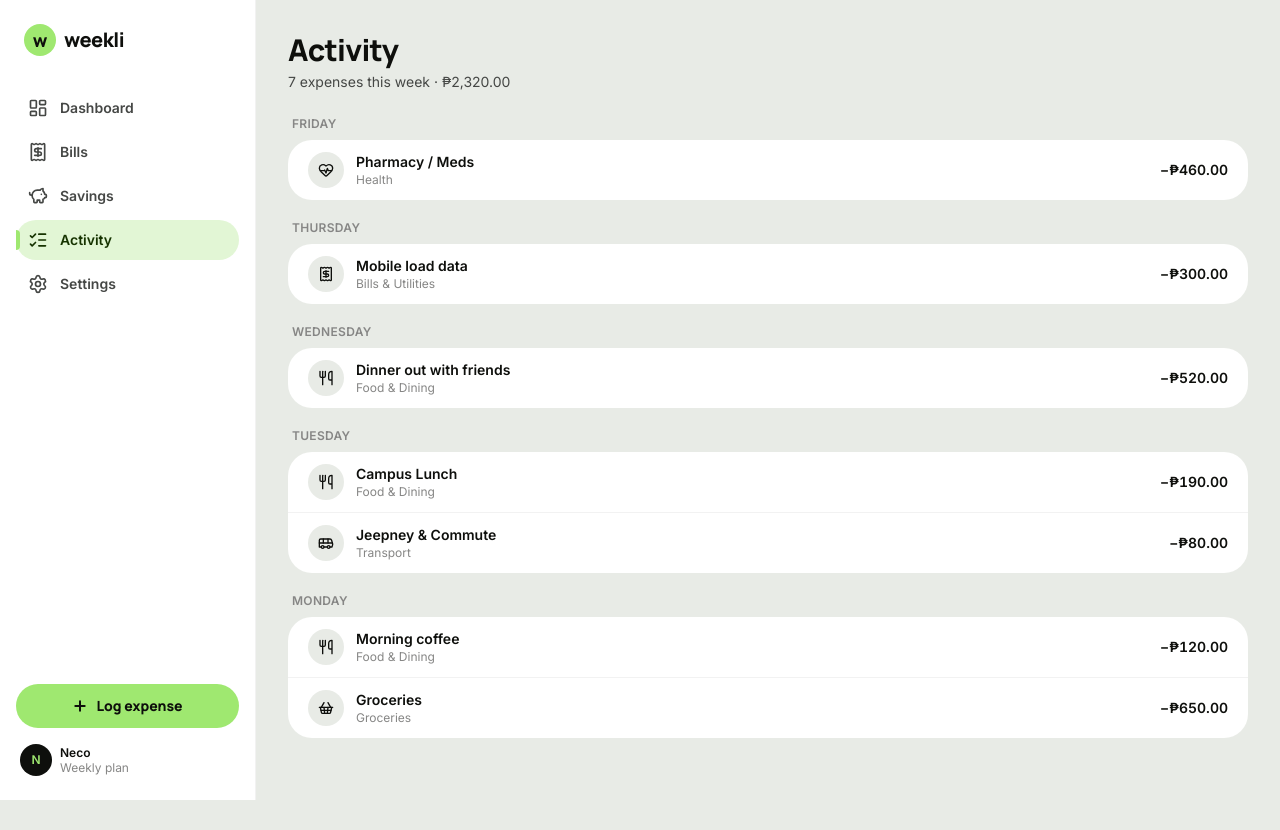
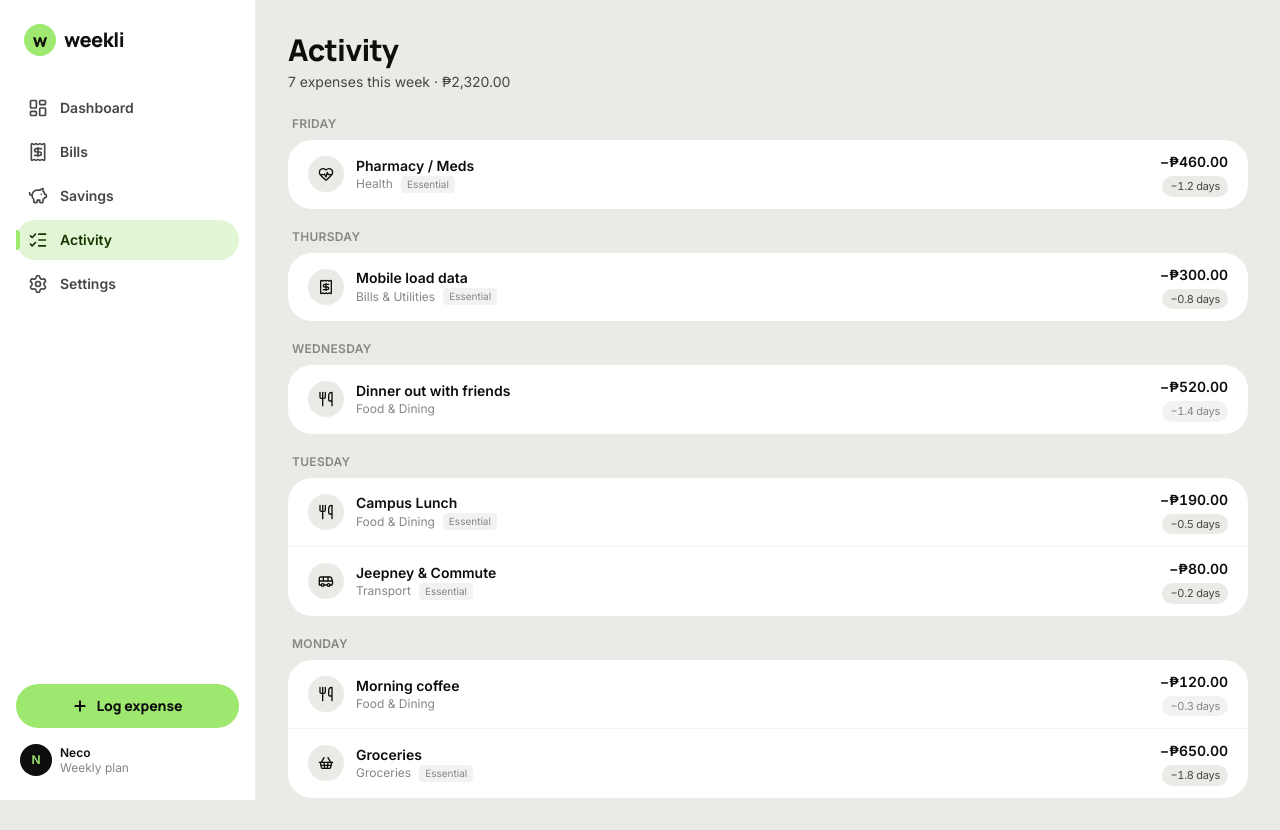
Before and after one commit to Necookie/neco_weekli, a Next.js app in the folder apps/web/: page /activity in a window 1280 px wide. Before the commit the page ends 800 px from the top, so only its background shows below. Built offline with nearby package versions, Linux system fonts and the light colour scheme.

Commit message:
feat(web): add dynamic time-impact tags and badge styling to activity items

```diff
--- a/apps/web/src/app/activity/activity-view.tsx
+++ b/apps/web/src/app/activity/activity-view.tsx
@@ -3,6 +3,7 @@
 import { DAY_LABEL_FULL } from "@neco/core";
 import { CategoryIcon } from "@/components/dashboard/category-icon";
 import { PageHeading } from "@/components/page-heading";
+import { TimeImpactBadge } from "@/components/ui";
 import { type Dashboard } from "@/lib/dashboard";
 import { useAppStore } from "@/lib/store";
 
@@ -43,11 +44,21 @@ export function ActivityView() {
                     <p className="truncate text-sm font-semibold text-ink">
                       {a.title}
                     </p>
-                    <p className="truncate text-xs text-mute">{a.category}</p>
+                    <div className="flex items-center gap-2 text-xs text-mute">
+                      <span>{a.category}</span>
+                      {a.isEssential && (
+                        <span className="rounded bg-black/5 px-1.5 py-0.5 text-[10px] font-medium text-mute">
+                          Essential
+                        </span>
+                      )}
+                    </div>
                   </div>
-                  <span className="shrink-0 text-sm font-semibold tabular-nums text-ink">
-                    −{d.fmt(a.minor)}
-                  </span>
+                  <div className="flex shrink-0 flex-col items-end gap-1">
+                    <span className="text-sm font-semibold tabular-nums text-ink">
+                      −{d.fmt(a.minor)}
+                    </span>
+                    <TimeImpactBadge impact={a.timeImpact} />
+                  </div>
                 </div>
               ))}
             </div>
--- a/apps/web/src/components/dashboard/activity-card.tsx
+++ b/apps/web/src/components/dashboard/activity-card.tsx
@@ -1,4 +1,5 @@
 import Link from "next/link";
+import { TimeImpactBadge } from "@/components/ui";
 import type { Dashboard } from "@/lib/dashboard";
 import { CategoryIcon } from "./category-icon";
 
@@ -21,13 +22,18 @@ export function ActivityCard({ d }: { d: Dashboard }) {
               <p className="truncate text-sm font-semibold text-ink">
                 {a.title}
               </p>
-              <p className="truncate text-xs text-mute">
-                {a.category} · {a.dayLabel}
-              </p>
+              <div className="flex items-center gap-1.5 truncate text-xs text-mute">
+                <span>{a.category}</span>
+                <span>·</span>
+                <span>{a.dayLabel}</span>
+              </div>
             </div>
-            <span className="shrink-0 text-sm font-semibold tabular-nums text-ink">
-              −{d.fmt(a.minor)}
-            </span>
+            <div className="flex shrink-0 flex-col items-end gap-1">
+              <span className="text-sm font-semibold tabular-nums text-ink">
+                −{d.fmt(a.minor)}
+              </span>
+              <TimeImpactBadge impact={a.timeImpact} />
+            </div>
           </li>
         ))}
       </ul>
--- a/apps/web/src/components/ui/index.ts
+++ b/apps/web/src/components/ui/index.ts
@@ -1,5 +1,5 @@
-/** Barrel export for shared UI primitives. */
 export { Field, inputCls } from "./field";
 export { Modal, modalInputCls } from "./modal";
 export { Toast } from "./toast";
 export { Wordmark } from "./wordmark";
+export { TimeImpactBadge } from "./time-impact-badge";
--- /dev/null
+++ b/apps/web/src/components/ui/time-impact-badge.tsx
@@ -0,0 +1,36 @@
+import type { TimeImpactResult } from "@neco/core";
+
+export function TimeImpactBadge({
+  impact,
+  className = "",
+}: {
+  impact: TimeImpactResult;
+  className?: string;
+}) {
+  let colorCls = "bg-black/5 text-mute";
+
+  switch (impact.badgeVariant) {
+    case "inflow":
+      colorCls = "bg-positive/10 text-positive font-semibold";
+      break;
+    case "essential":
+      colorCls = "bg-canvas-soft text-body font-medium";
+      break;
+    case "discretionary_burn":
+      colorCls = "bg-warning/20 text-warning-deep font-semibold";
+      break;
+    case "neutral":
+    default:
+      colorCls = "bg-black/5 text-mute font-medium";
+      break;
+  }
+
+  return (
+    <span
+      className={`inline-flex items-center rounded-full px-2 py-0.5 text-[11px] tabular-nums tracking-tight ${colorCls} ${className}`}
+      title={`Time consequence on runway: ${impact.formatted}`}
+    >
+      {impact.formatted}
+    </span>
+  );
+}
```
